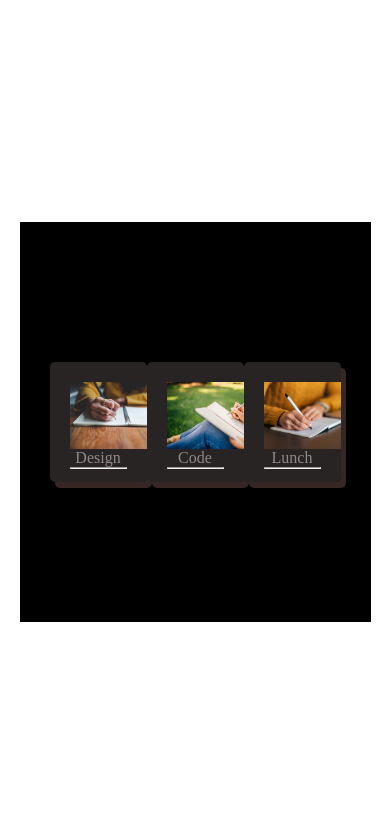
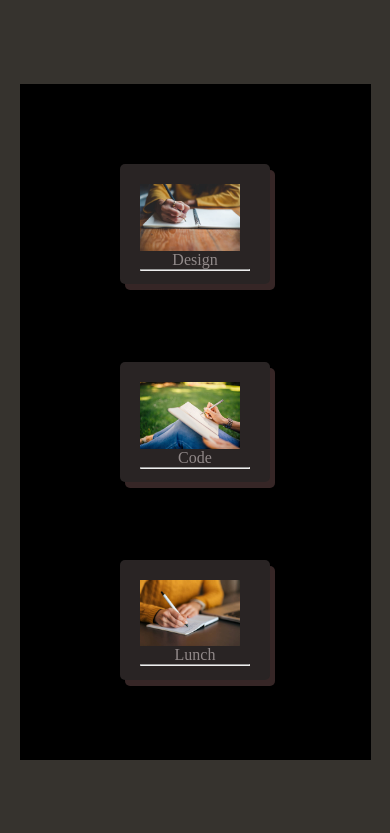
Before and after one commit to bezbrain/Card_Hover_Open_Effect, a plain HTML site: page index.html in a window 390 px wide. Drawn offline with Linux system fonts and the light colour scheme.

Commit message:
Done the media query for different screen sizes

```diff
--- a/style.css
+++ b/style.css
@@ -10,6 +10,7 @@ body {
   display: flex;
   justify-content: center;
   align-items: center;
+  background-color: rgb(54, 51, 46);
 }
 
 main {
@@ -51,3 +52,17 @@ p {
   text-align: center;
   /* display: none; */
 }
+
+@media screen and (min-width: 750px) {
+  main {
+    width: 600px;
+  }
+}
+
+@media screen and (max-width: 605px) {
+  main {
+    flex-direction: column;
+    height: 80vh;
+    padding-block: 80px;
+  }
+}
```
